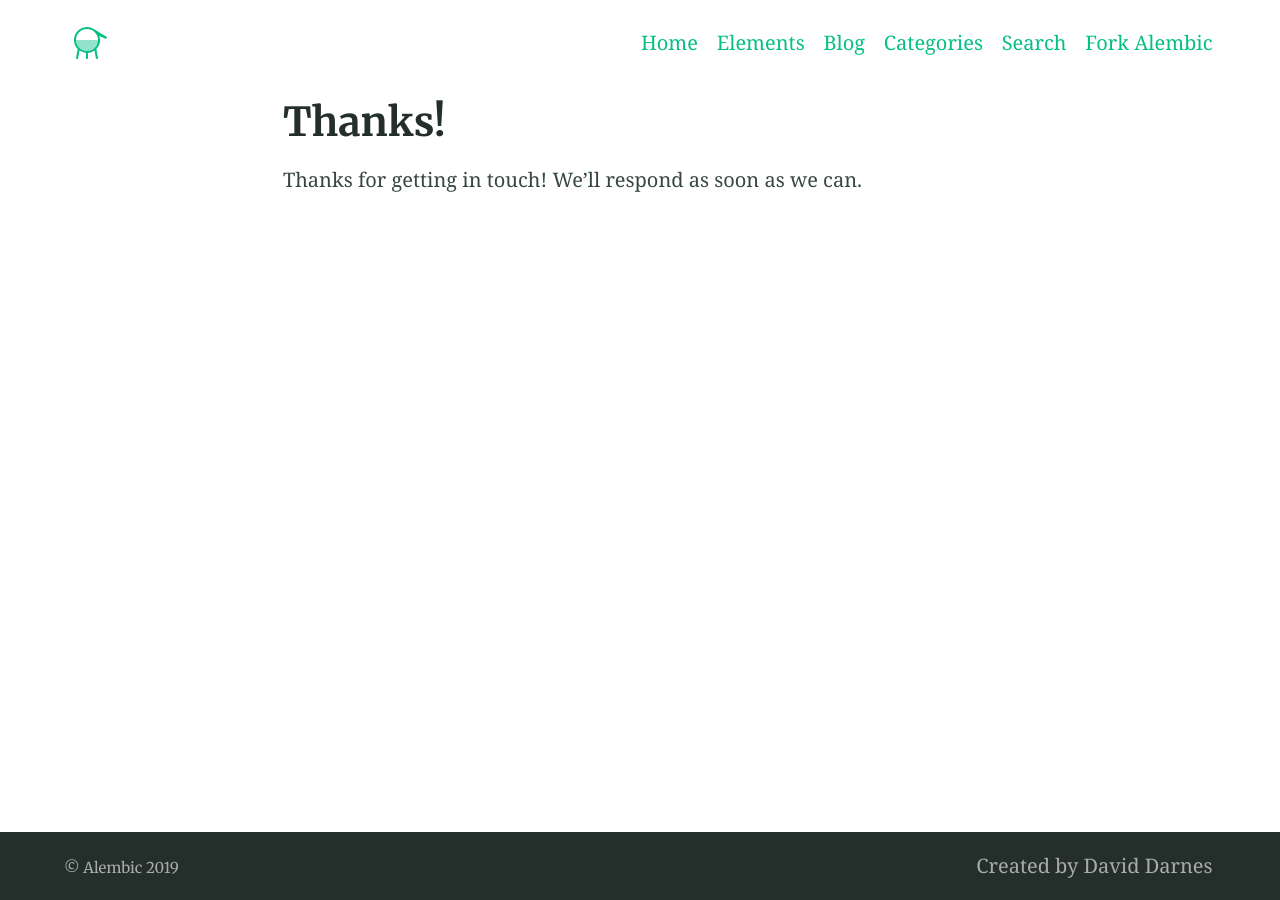
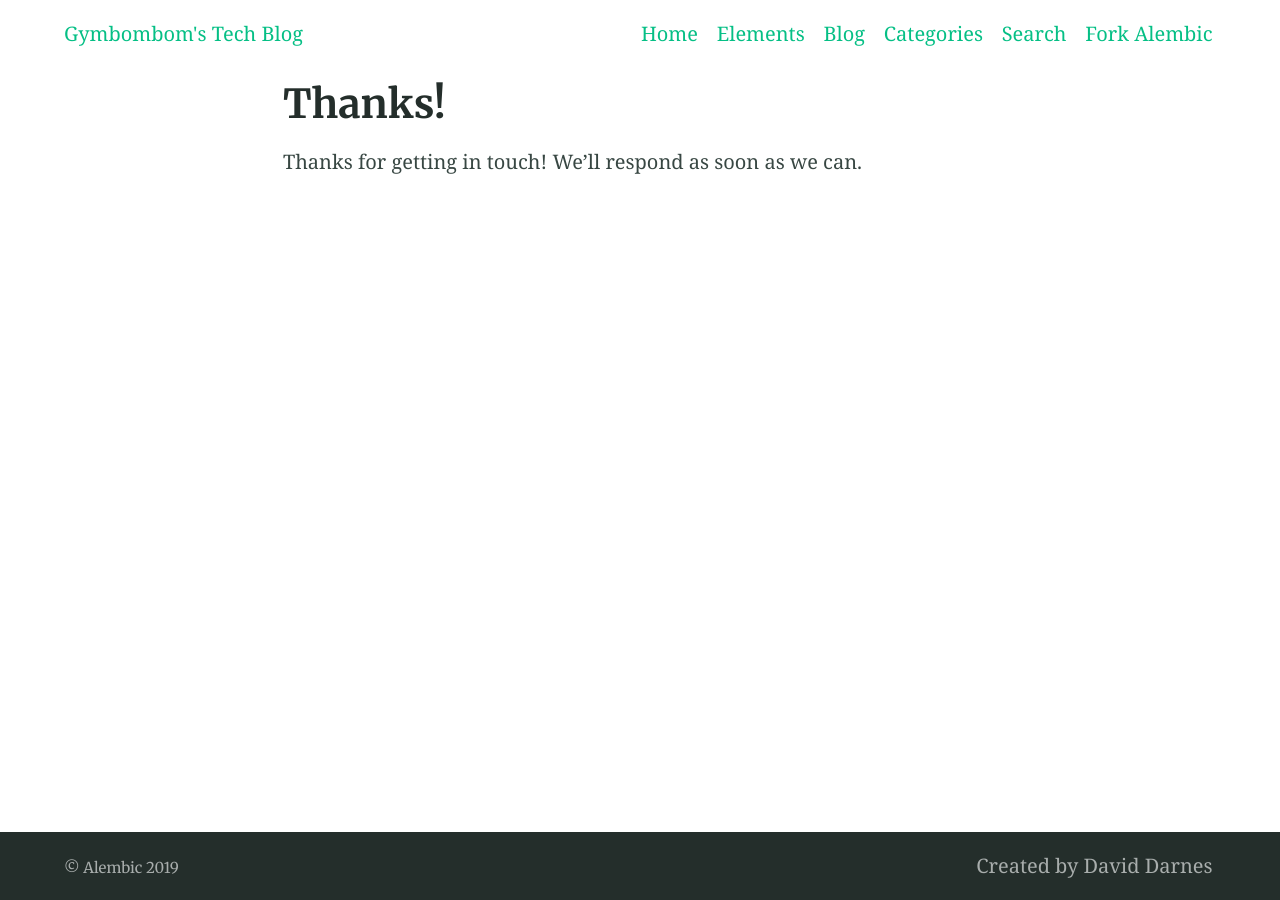
Before and after one commit to jaeheon209/gymbombom.github.io, a Jekyll site: the page built from thanks.md, in a window 1280 px wide. Built offline with Jekyll 4.4.1, drawn with Linux system fonts in a browser that asks for light colours; our own code applies the rules of GitHub Pages for plain Markdown files.

Commit message:
logo 변경

```diff
--- a/_includes/site-logo.html
+++ b/_includes/site-logo.html
@@ -1,3 +1,4 @@
 <a class="logo" href="{{ site.baseurl }}/">
-  <img src="{{ site.baseurl }}{{ site.logo }}" alt="{{ site.title | append: ' logo' }}"/>
+  <!-- <img src="{{ site.baseurl }}{{ site.logo }}" alt="{{ site.title | append: ' logo' }}"/> -->
+  <p>Gymbombom's Tech Blog</p>
 </a>
```
